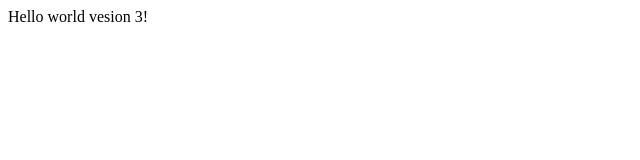
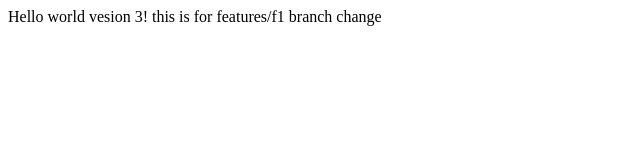
Before and after one commit to weili4938/MyWebSite, a plain HTML site: page hello.html in a window 1280 px wide. Shown: the whole page, without its empty margins (0-640 px from the left). Drawn offline with Linux system fonts and the light colour scheme.

Commit message:
features/f1 changes

```diff
--- a/hello.html
+++ b/hello.html
@@ -1,4 +1,5 @@
 <html>
 Hello world vesion 3!
+this is for features/f1 branch change
 
 </html>
```
